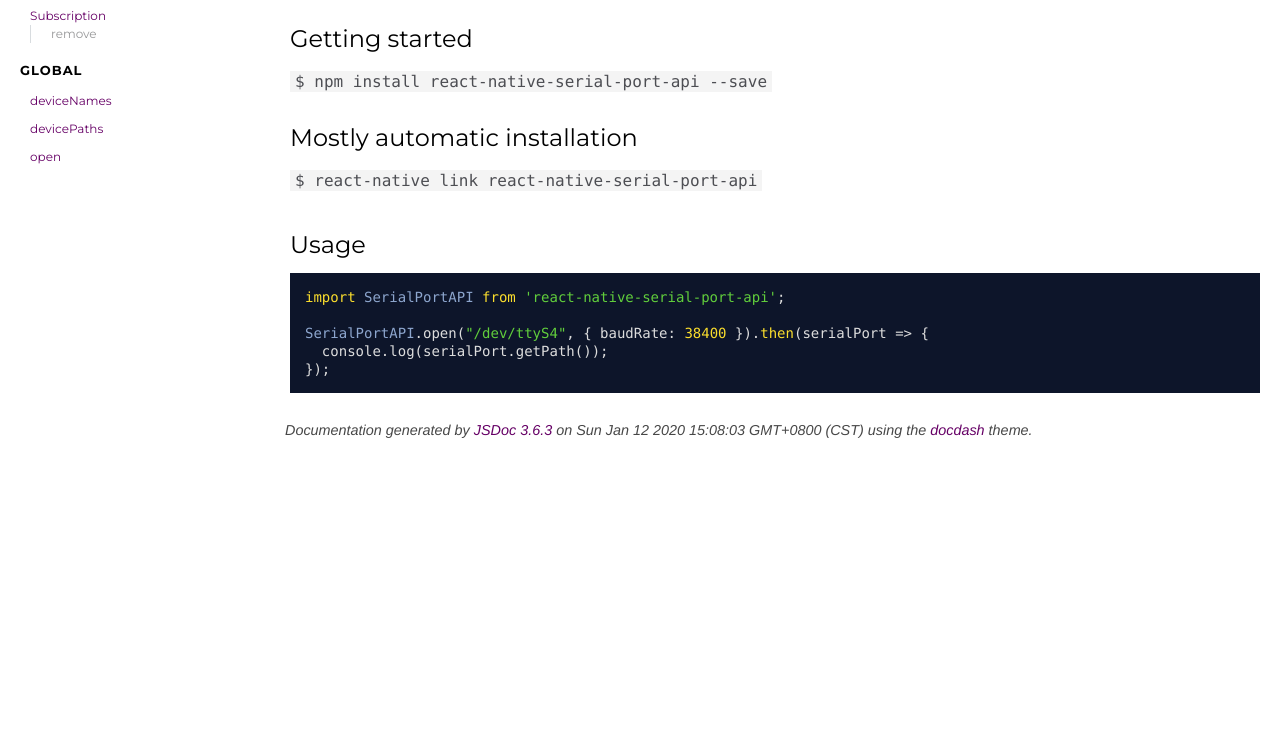
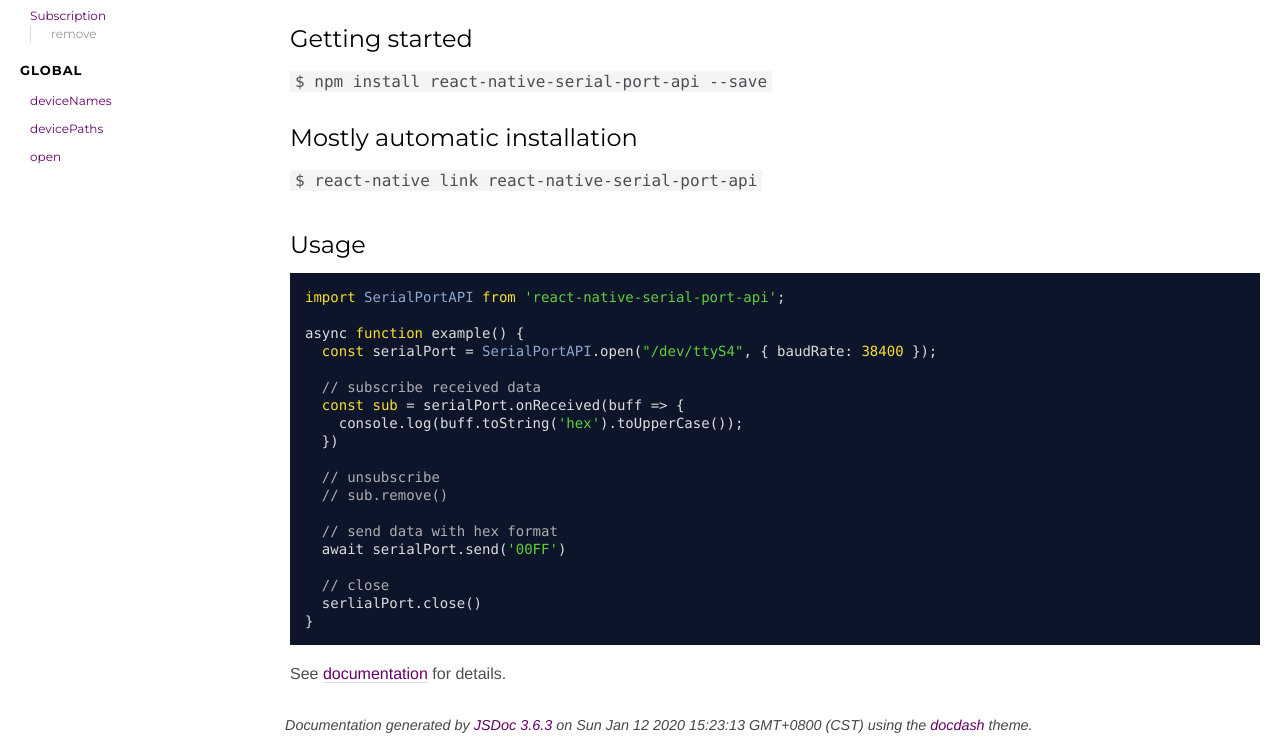
Before and after one commit to bastengao/react-native-serial-port-api, a website: page docs/index.html in a window 1280 px wide. Shown: the part 168-916 px from the top of the page. Before the commit the page ends 800 px from the top, so only its background shows below. Drawn offline with Linux system fonts and the light colour scheme.

Commit message:
Add usage and documentation link

```diff
--- a/docs/index.html
+++ b/docs/index.html
@@ -58,7 +58,7 @@
 
     <section class="readme">
         <article><h1>react-native-serial-port-api</h1>
-<p>Only for android platform based on <a href="https://github.com/licheedev/Android-SerialPort-API">Android-SerialPort-API</a></p>
+<p>Only for android platform based on <a href="https://github.com/licheedev/Android-SerialPort-API">Android-SerialPort-API</a>.</p>
 <h2>Getting started</h2>
 <p><code>$ npm install react-native-serial-port-api --save</code></p>
 <h3>Mostly automatic installation</h3>
@@ -66,10 +66,25 @@
 <h2>Usage</h2>
 <pre class="prettyprint source lang-javascript"><code>import SerialPortAPI from 'react-native-serial-port-api';
 
-SerialPortAPI.open(&quot;/dev/ttyS4&quot;, { baudRate: 38400 }).then(serialPort => {
-  console.log(serialPort.getPath());
-});
-</code></pre></article>
+async function example() {
+  const serialPort = SerialPortAPI.open(&quot;/dev/ttyS4&quot;, { baudRate: 38400 });
+
+  // subscribe received data
+  const sub = serialPort.onReceived(buff => {
+    console.log(buff.toString('hex').toUpperCase());
+  })
+
+  // unsubscribe
+  // sub.remove()
+
+  // send data with hex format
+  await serialPort.send('00FF')
+
+  // close
+  serlialPort.close()
+}
+</code></pre>
+<p>See <a href="https://bastengao.com/react-native-serial-port-api/">documentation</a> for details.</p></article>
     </section>
 
 
@@ -84,7 +99,7 @@ SerialPortAPI.open(&quot;/dev/ttyS4&quot;, { baudRate: 38400 }).then(serialPort
 <br class="clear">
 
 <footer>
-    Documentation generated by <a href="https://github.com/jsdoc3/jsdoc">JSDoc 3.6.3</a> on Sun Jan 12 2020 15:08:03 GMT+0800 (CST) using the <a href="https://github.com/clenemt/docdash">docdash</a> theme.
+    Documentation generated by <a href="https://github.com/jsdoc3/jsdoc">JSDoc 3.6.3</a> on Sun Jan 12 2020 15:23:13 GMT+0800 (CST) using the <a href="https://github.com/clenemt/docdash">docdash</a> theme.
 </footer>
 
 <script>prettyPrint();</script>
```
Also changed, not shown: docs/API.js.html (+1 -1 lines), docs/SerialPort.html (+1 -1 lines), docs/SerialPort.js.html (+1 -1 lines), docs/Subscription.html (+1 -1 lines), docs/global.html (+1 -1 lines), README.md.
